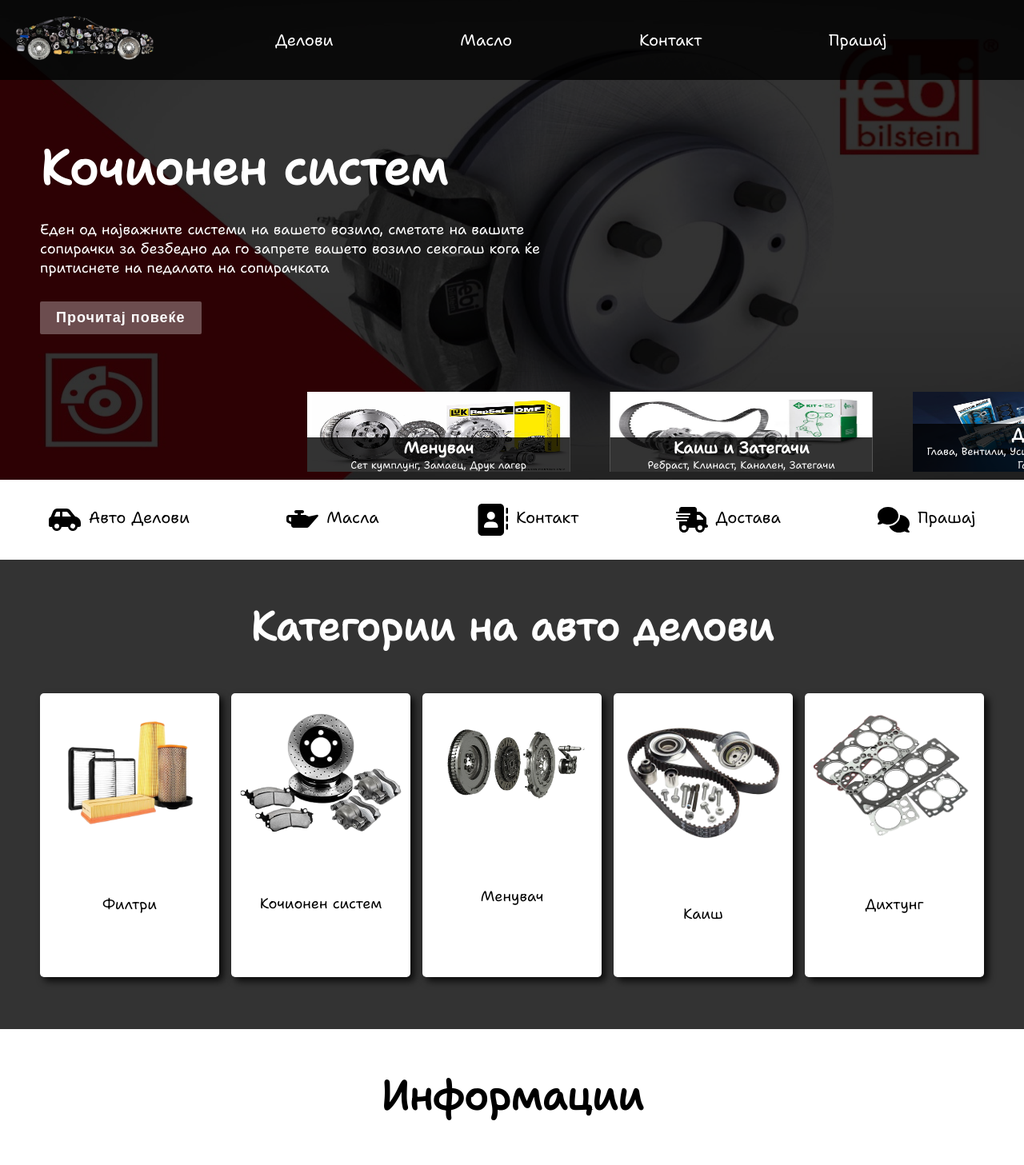
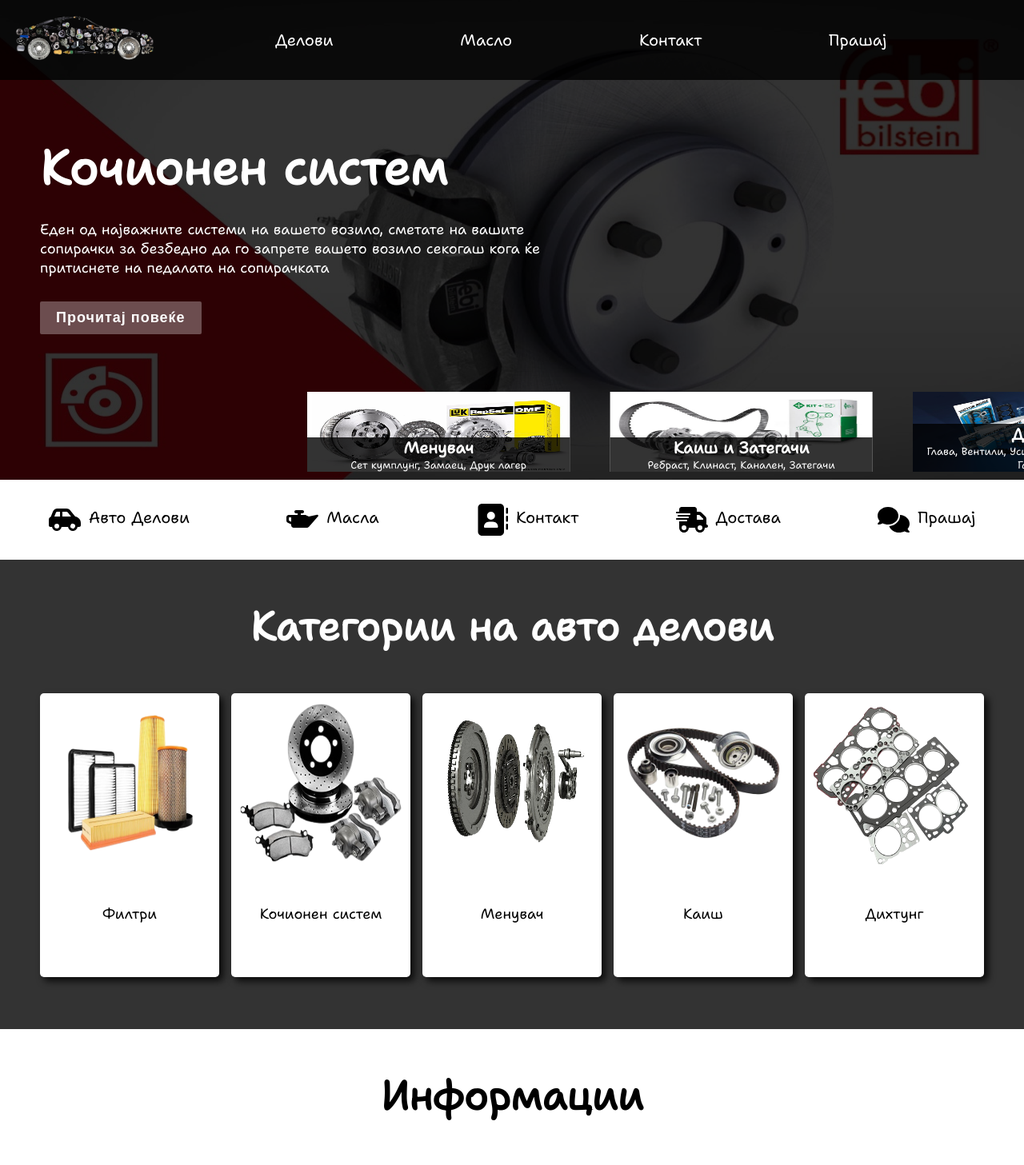
Before and after one commit to Riste05/autoparts, a React (Vite) app: page / in a window 1280 px wide. Shown: the top 1457 px of the page at 80% size. Built offline with nearby package versions, Linux system fonts and the light colour scheme.

Commit message:
popraveno width img

```diff
--- a/src/customPageComponent/customPageHeader/customPageHeaderStyle.module.css
+++ b/src/customPageComponent/customPageHeader/customPageHeaderStyle.module.css
@@ -59,6 +59,10 @@
 
 .img {
   width: 220px;
+}
+
+.img img {
+  width: 100%;
 }
 
 .img:nth-child(2) {
--- a/src/pages/home/component/header/header.module.css
+++ b/src/pages/home/component/header/header.module.css
@@ -21,9 +21,9 @@
   width: 200px;
 }
 
-/* .nav .logo img {
+.nav .logo img {
   width: 100%;
-} */
+}
 
 .nav ul {
   width: 100%;
--- a/src/pages/home/component/kategorii/CategoryParts.module.css
+++ b/src/pages/home/component/kategorii/CategoryParts.module.css
@@ -36,8 +36,9 @@
   box-shadow: var(--boxshadow);
 }
 
-img {
+.item img {
   width: 100%;
+  height: 100%;
   transition: all 500ms ease;
 }
 
```
